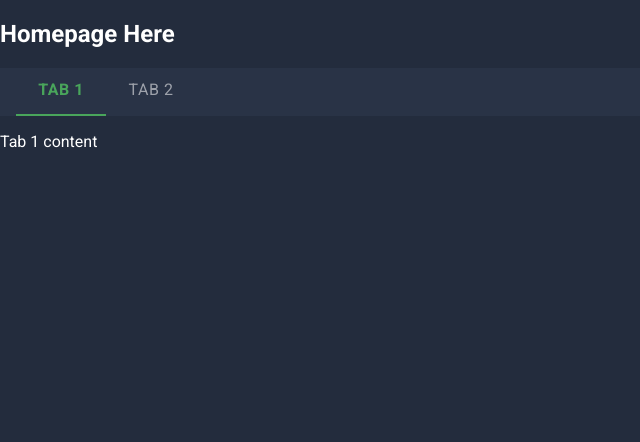
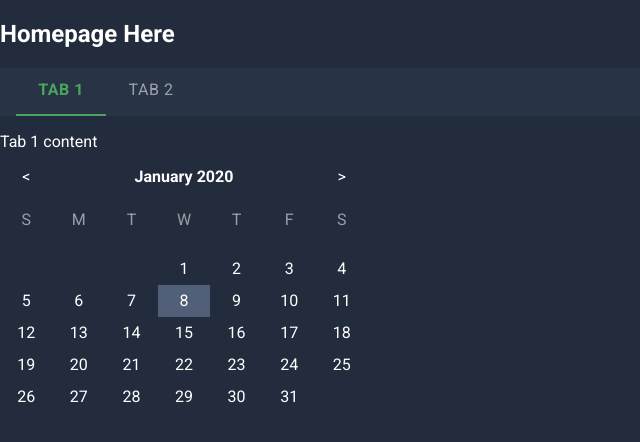
Before and after one commit to deannellis/flext, a React app: page /home in a window 1280 px wide. Shown: the whole page, without its empty margins (0-640 px from the left). Built offline with nearby package versions, Linux system fonts and the light colour scheme.

Commit message:
Initial calendar component

```diff
--- a/package.json
+++ b/package.json
@@ -11,6 +11,7 @@
   "license": "ISC",
   "devDependencies": {
     "@babel/core": "^7.7.7",
+    "@babel/plugin-proposal-class-properties": "^7.7.4",
     "@babel/preset-env": "^7.7.7",
     "@babel/preset-react": "^7.7.4",
     "babel-loader": "^8.0.6",
@@ -25,6 +26,7 @@
     "webpack-dev-server": "^3.10.1"
   },
   "dependencies": {
+    "moment": "^2.24.0",
     "node-sass": "^4.13.0",
     "react-router-dom": "^5.1.2",
     "sass-loader": "^8.0.0"
--- /dev/null
+++ b/src/components/Calendar.js
@@ -0,0 +1,76 @@
+import React, { Component } from 'react';
+import moment from 'moment';
+
+class Calendar extends Component {
+    constructor(props) {
+        super(props);
+        this.state = {
+            dateObject: moment(),
+        }
+        this.getFirstDayOfMonth = this.getFirstDayOfMonth.bind(this);
+    }
+
+    getFirstDayOfMonth = () => {
+        let { dateObject } = this.state;
+        return moment(dateObject).startOf('month').format('d');
+    };
+    getDaysInMonth = () => {
+        return this.state.dateObject.daysInMonth();
+    };
+    getCurrentDay = () => {
+        return this.state.dateObject.format("D");
+    };
+    getMonth = () => {
+        return this.state.dateObject.format("MMMM");
+    };
+    getYear = () => {
+        return this.state.dateObject.format("YYYY");
+    };
+    onPrevMonth = () => {
+        this.setState({
+            dateObject: this.state.dateObject.subtract(1, 'month')
+        });
+    };
+    onNextMonth = () => {
+        this.setState({
+            dateObject: this.state.dateObject.add(1, 'month')
+        });
+    };
+
+
+    render() {
+        const weekdaysAbbreviated = ['S', 'M', 'T', 'W', 'T', 'F', 'S'];
+        let emptyCells = [];
+        let daysInMonth = [];
+        for(let i = 0; i < this.getFirstDayOfMonth(); i++) {
+            emptyCells.push(
+                <div className="calendar__day--empty" key={i}></div>
+            );
+        }
+        for(let d = 1; d <= this.getDaysInMonth(); d++) {
+            let isToday = false;
+            if(moment().format("MMMM") == this.getMonth()) {
+                if(d == this.getCurrentDay()) {
+                    isToday = true;
+                }
+            }
+            daysInMonth.push(
+                <div className={isToday ? 'calendar__day--today' : 'calendar__day'} key={d}>{d}</div>
+            );
+        }
+        return (
+            <div className="calendar">
+                <div className="calendar__prev-month" onClick={e => {this.onPrevMonth()}}> &lt; </div>
+                <div className="calendar__month-year">{this.getMonth() + ' ' + this.getYear()}</div>
+                <div className="calendar__next-month" onClick={e => {this.onNextMonth()}}> &gt; </div>
+                {weekdaysAbbreviated.map((day, i) => (
+                    <div className="calendar__weekday-short-name" key={i} >{day}</div>
+                ))}
+                {emptyCells}
+                {daysInMonth}
+            </div>
+        );
+    }
+}
+
+export default Calendar;
--- a/src/components/HomePage.js
+++ b/src/components/HomePage.js
@@ -1,5 +1,6 @@
 import React, { Component } from 'react';
 import Tabs from './Tabs';
+import Calendar from './Calendar';
 
 class HomePage extends Component {
     constructor(props) {
@@ -21,6 +22,7 @@ class HomePage extends Component {
                     {this.state.activeTab === 0 && <p>Tab 1 content</p>}
                     {this.state.activeTab === 1 && <p>Tab 2 content</p>}
                 </Tabs>
+                <Calendar />
             </>
         );
     }
--- /dev/null
+++ b/src/styles/components/calendar.scss
@@ -0,0 +1,35 @@
+.calendar {
+    max-width: 36.8rem;
+    display: grid;
+    grid-template-columns: 1fr 1fr 1fr 1fr 1fr 1fr 1fr ;
+}
+
+.calendar__month-year {
+    grid-column: 2 / span 5;
+    font-weight: 700;
+}
+
+.calendar__month-year, .calendar__prev-month, .calendar__next-month, .calendar__weekday-short-name {
+    margin-bottom: 2.4rem;
+}
+
+.calendar__weekday-short-name {
+    opacity: .54;
+}
+
+.calendar div {
+    justify-self: center;
+    align-self: center;
+}
+
+.calendar__day {
+    height: 3.2rem;
+    width: 100%;
+    text-align: center;
+    line-height: 3.2rem;
+}
+
+.calendar__day--today {
+    @extend .calendar__day;
+    background: $bg-secondary;
+}
--- a/src/styles/settings.scss
+++ b/src/styles/settings.scss
@@ -2,6 +2,7 @@
 $text-black: rgba(0, 0, 0, .84);
 $sub-text-black: rgba(0, 0, 0, .64);
 $bg-black: #232C3D;
+$bg-secondary: #525F78;
 $bg-tertiary: #293346;
 $active-text: #49A55B;
 
--- a/src/styles/styles.scss
+++ b/src/styles/styles.scss
@@ -1,3 +1,4 @@
 @import './settings';
 @import './global';
+@import './components/calendar.scss';
 @import './components/tabs.scss';
```
Also changed, not shown: .babelrc, 1 other file.
